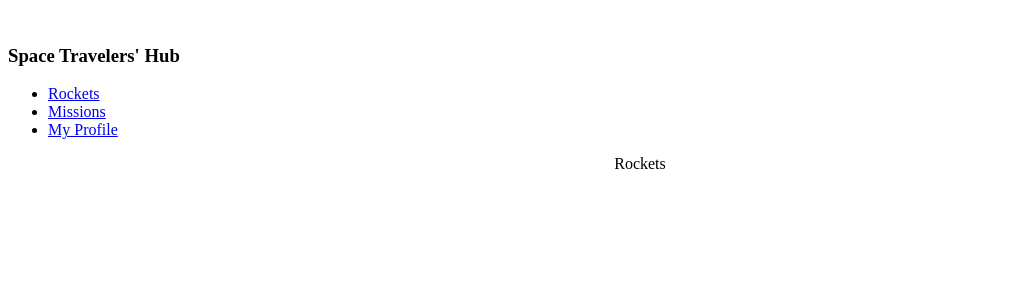
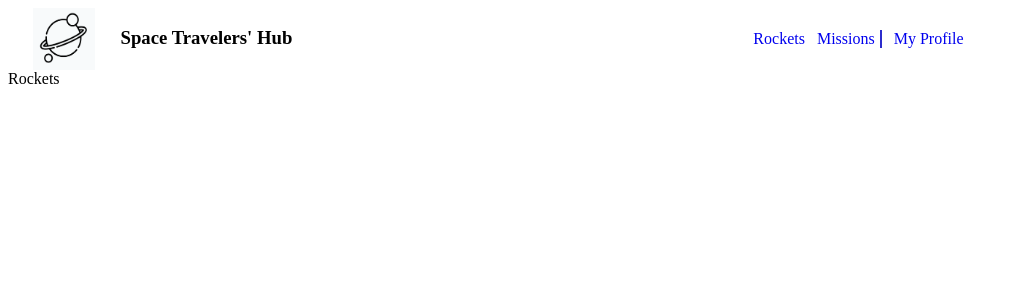
Before and after one commit to medsonmoombe/react-redux-group-project, a React (Create React App) app: page / in a window 1280 px wide. Shown: the top 300 px of the page, without its empty margins (0-1017 px from the left). Built offline with nearby package versions, Linux system fonts and the light colour scheme.

Commit message:
navbar updated

```diff
--- a/src/App.css
+++ b/src/App.css
@@ -1,38 +1,30 @@
-.App {
-  text-align: center;
+.navbar,
+.nav-links {
+  display: flex;
+  flex-direction: row;
 }
 
-.App-logo {
-  height: 40vmin;
-  pointer-events: none;
+.navbar h3 {
+  padding-right: 36%;
 }
 
-@media (prefers-reduced-motion: no-preference) {
-  .App-logo {
-    animation: App-logo-spin infinite 20s linear;
-  }
+.nav-links {
+  list-style: none;
+  gap: 12px;
+  padding: 6px;
 }
 
-.App-header {
-  background-color: #282c34;
-  min-height: 100vh;
-  display: flex;
-  flex-direction: column;
-  align-items: center;
-  justify-content: center;
-  font-size: calc(10px + 2vmin);
-  color: white;
+.nav-links li a {
+  text-decoration: none;
 }
 
-.App-link {
-  color: #61dafb;
+.navLogo {
+  width: 62px;
+  height: 62px;
+  padding: 0 2% 0 2%;
 }
 
-@keyframes App-logo-spin {
-  from {
-    transform: rotate(0deg);
-  }
-  to {
-    transform: rotate(360deg);
-  }
+.missionNav {
+  border-right: 2px solid rgb(44, 44, 204);
+  padding-right: 5px;
 }
--- a/src/App.js
+++ b/src/App.js
@@ -1,3 +1,4 @@
+import React from 'react';
 import { Routes, Route } from 'react-router-dom';
 import Missions from './components/Missions';
 import Profiles from './components/Profiles';
--- a/src/components/Navbar.js
+++ b/src/components/Navbar.js
@@ -3,13 +3,11 @@ import { NavLink } from 'react-router-dom';
 
 const Navbar = () => (
   <nav className="navbar">
-    <div className="navLogo">
-      <img src="" alt="" />
-      <h3>Space Travelers&apos; Hub</h3>
-    </div>
+    <img className="navLogo" src="../../icons/spaceLogo.png" alt="" />
+    <h3>Space Travelers&apos; Hub</h3>
     <ul className="nav-links">
-      <li><NavLink to="/">Rockets</NavLink></li>
-      <li><NavLink to="/missions">Missions</NavLink></li>
+      <li><NavLink to="./">Rockets</NavLink></li>
+      <li className="missionNav"><NavLink to="/missions">Missions</NavLink></li>
       <li><NavLink to="/my-profile">My Profile</NavLink></li>
     </ul>
   </nav>
--- a/src/index.js
+++ b/src/index.js
@@ -3,7 +3,6 @@ import ReactDOM from 'react-dom/client';
 import { BrowserRouter as Router } from 'react-router-dom';
 import Navbar from './components/Navbar';
 import App from './App';
-import reportWebVitals from './reportWebVitals';
 
 const root = ReactDOM.createRoot(document.getElementById('root'));
 root.render(
@@ -14,8 +13,3 @@ root.render(
     </React.StrictMode>
   </Router>,
 );
-
-// If you want to start measuring performance in your app, pass a function
-// to log results (for example: reportWebVitals(console.log))
-// or send to an analytics endpoint. Learn more: https://bit.ly/CRA-vitals
-reportWebVitals();
--- a/src/reportWebVitals.js
+++ /dev/null
@@ -1,15 +0,0 @@
-const reportWebVitals = (onPerfEntry) => {
-  if (onPerfEntry && onPerfEntry instanceof Function) {
-    import('web-vitals').then(({
-      getCLS, getFID, getFCP, getLCP, getTTFB,
-    }) => {
-      getCLS(onPerfEntry);
-      getFID(onPerfEntry);
-      getFCP(onPerfEntry);
-      getLCP(onPerfEntry);
-      getTTFB(onPerfEntry);
-    });
-  }
-};
-
-export default reportWebVitals;
```
Also changed, not shown: public/icons/spaceLogo.png (added).
